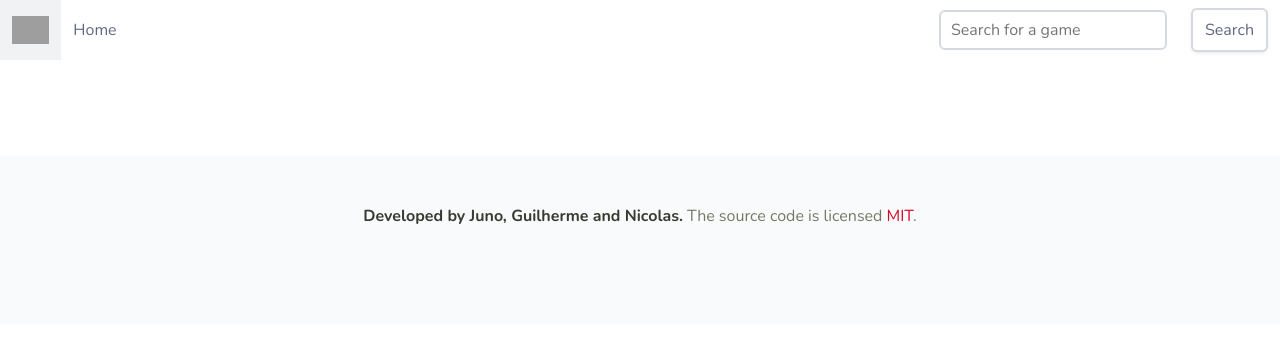
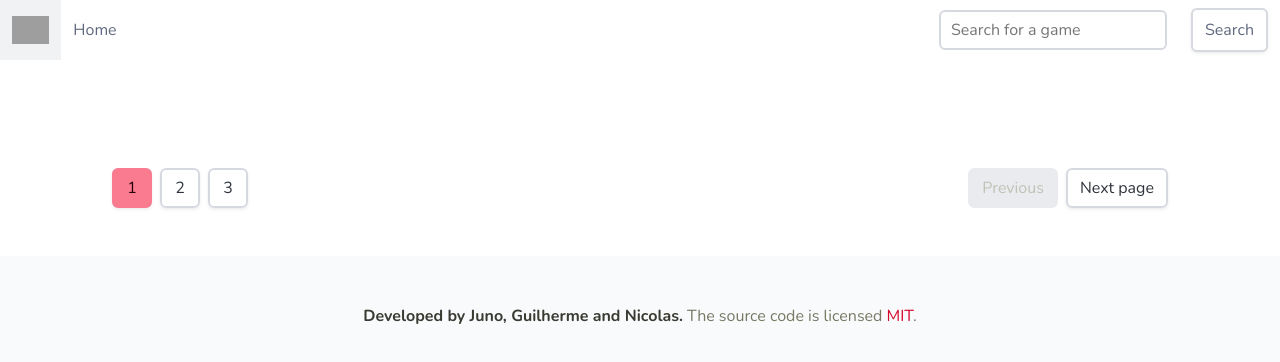
Before and after one commit to JunoPLupus/Games-Database_Bulma, a website: page index.html in a window 1280 px wide. Drawn offline with nearby package versions, Linux system fonts and the light colour scheme; no server answers; grey boxes are pictures that could not be loaded.

Commit message:
Home atualizada e Elemento Paginação adicionado
As sections hero e a section para paginação agora dentro de um container.

```diff
--- a/index.html
+++ b/index.html
@@ -9,7 +9,7 @@
 </head>
 <body>
   <header>
-    <nav class="navbar">
+    <nav class="navbar is-fixed-top">
         <div class="navbar-brand" role="navigation">
             <a href="index.html" class="navbar-item" >
                 <img class="image" src="https://bulma.io/assets/brand/Bulma%20Icon.svg">
@@ -37,6 +37,8 @@
   </header>
 
   <main>
+      <div class="container">
+          <br>
           <section class="hero">
               <div class="hero-body">
                   <div id="gameList" class="grid is-col-min-12">
@@ -44,6 +46,34 @@
                   </div>
               </div>
           </section>
+
+          <section class="section">
+              <nav class="pagination" role="navigation" aria-label="pagination">
+                  <a class="pagination-previous is-disabled" title="This is the first page"
+                  >Previous</a
+                  >
+                  <a href="#" class="pagination-next">Next page</a>
+                  <ul class="pagination-list">
+                      <li>
+                          <a
+                                  class="pagination-link is-current"
+                                  aria-label="Page 1"
+                                  aria-current="page"
+                          >1</a
+                          >
+                      </li>
+                      <li>
+                          <a href="#" class="pagination-link" aria-label="Goto page 2">2</a>
+                      </li>
+                      <li>
+                          <a href="#" class="pagination-link" aria-label="Goto page 3">3</a>
+                      </li>
+                  </ul>
+              </nav>
+
+          </section>
+      </div>
+
 
   </main>
 
--- a/scripts/script.js
+++ b/scripts/script.js
@@ -19,7 +19,7 @@ const loadGames = (url) => {
                     <div class="card">
 
                               <div class="card-image">
-                            <figure class="image is-4by3">
+                                <figure class="image is-5by3">
                                   <img
                                     src="${game.background_image}"
                                     alt="${game.name} image"
@@ -28,10 +28,9 @@ const loadGames = (url) => {
                               </div> <!-- Fim "card-image" -->
 
                               <div class="card-content">
-
                                         <div class="media-content">
-                                        <p class="title is-4">${game.name}</p>
-                                        <p class="subtitle is-6">${getPlatformStr(game.parent_platforms)}</p>
+                                            <h5 class="title is-5">${game.name}</h5>
+                                            <h6 class="subtitle is-6">${getPlatformStr(game.parent_platforms)}</h6>
                                           </div> <!-- Fim "media-content" -->
                                         <br>
                                         <div class="content">
@@ -40,8 +39,8 @@ const loadGames = (url) => {
                                               <span>${game.rating}</span>
                                             </span>
                                         </div> <!-- Fim "content" -->
+                              </div> <!-- Fim "card-content" -->
 
-                          </div> <!-- Fim "card-content" -->
                             </div> <!-- Fim "card" -->
                     `
                 gameList.insertAdjacentHTML("beforeend", gameItemEl);
```
Lines whose indentation alone changed are shown as unchanged.
